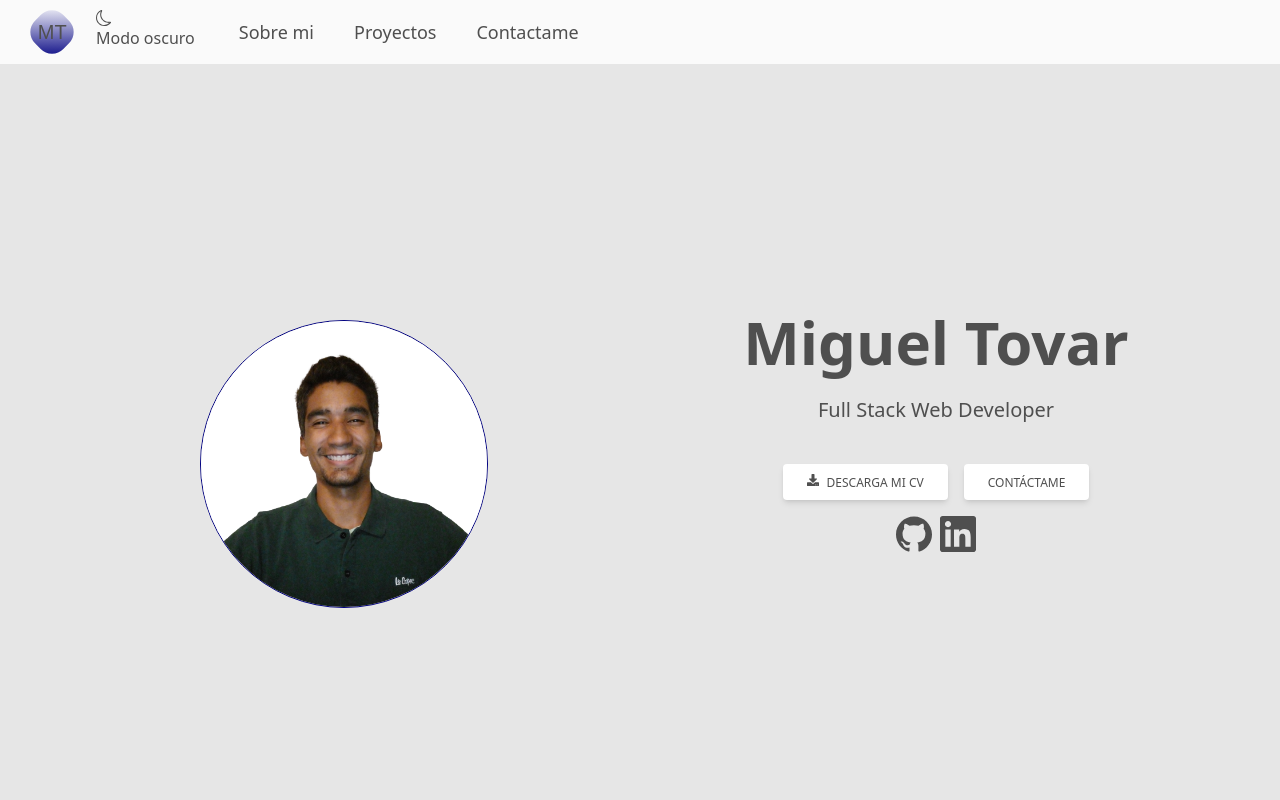
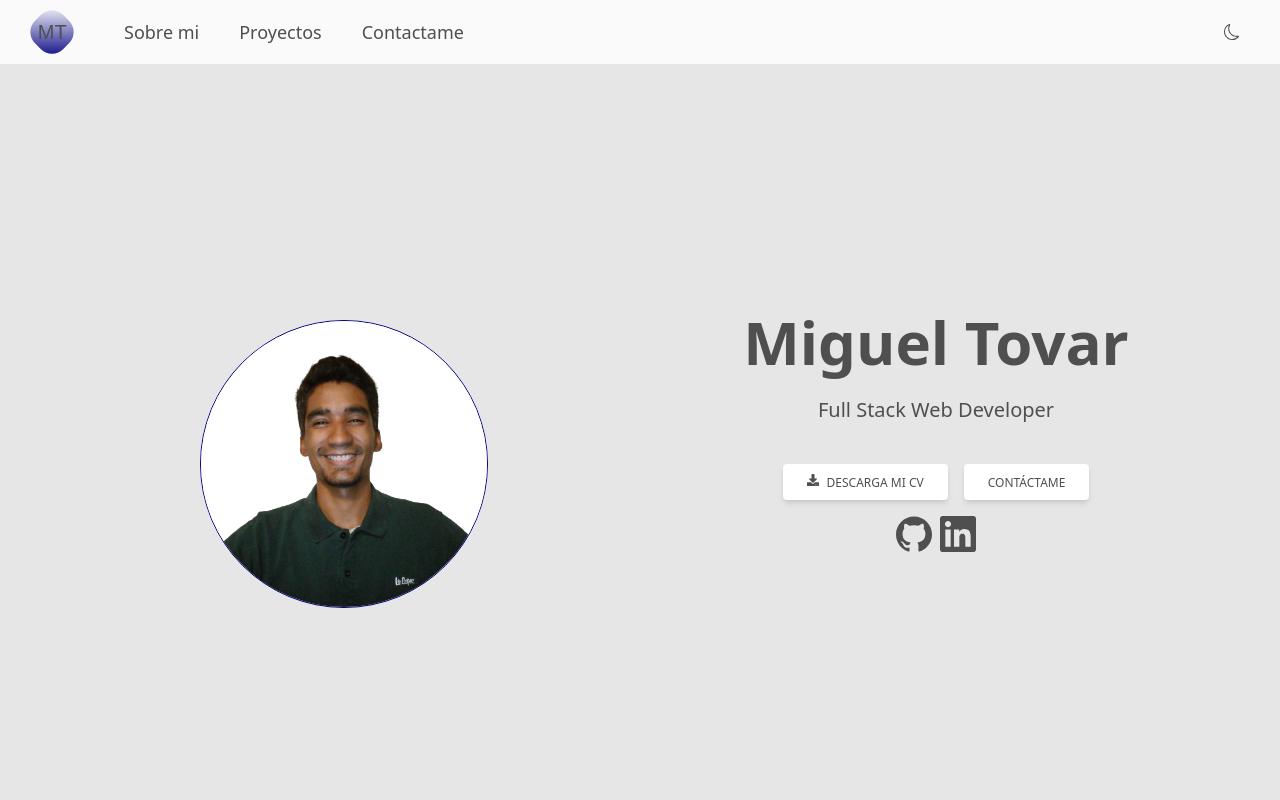
Before and after one commit to Migtovarve/portafolio, a React (Create React App) app: page / in a window 1280 px wide. Shown: the top 800 px of the page. Built offline with nearby package versions, Linux system fonts and the light colour scheme.

Commit message:
dark mode funcional

```diff
--- a/src/Components/Nav/Nav.jsx
+++ b/src/Components/Nav/Nav.jsx
@@ -1,7 +1,6 @@
-/* This example requires Tailwind CSS v2.0+ */
+
 import { Disclosure } from '@headlessui/react'
 import { MenuIcon, XIcon } from '@heroicons/react/outline'
-import { eventWrapper } from '@testing-library/user-event/dist/utils/index.js'
 import { useEffect, useState } from 'react'
 import {  BsMoon, BsSun  } from 'react-icons/bs'
 import Logo from '../Logo/Logo.jsx'
@@ -17,33 +16,30 @@ function classNames(...classes) {
 }
 
 export default function Nav() {
-  const [dark, setDark] = useState(false)
+  const [dark, setDark] = useState('')
   const [toggleI, setToggleI] = useState(<BsMoon alt='icon theme' id='toggle-icon'/>)
+  const [toggleText, setToggleText] = useState("Modo oscuro")
+
   useEffect( () => {
+    const toggleTheme = document.getElementById("toggle-theme")
+    const toggleThemeSm = document.getElementById("toggle-theme-sm")
+    toggleTheme.addEventListener("click", async(e)=> {
+      e.preventDefault();
+      document.body.classList.toggle("dark");
+      setDark(document.body.classList.contains("dark"))
+    })
+  }, [])
 
-    const toggleTheme = document.getElementById("toggle-theme")
-    const toggleIcon = document.getElementById("toggle-icon")
-    const toggleText = document.getElementById("toggle-text")
-
-    toggleTheme.addEventListener("click", ()=> {
-      console.log(document.body);
-      document.body.classList.toggle("dark");
-      console.log(document.body);
-      if(document.body.classList.contains("dark")){
-        setToggleI(<BsSun alt='icon theme' id='toggle-icon'/>)
-      }
-      // if(dark) {
-      //   setDark(true)
-      //   setToggleI(<BsSun alt='icon theme' id='toggle-icon'/>)
-      // } else {
-      //   setDark(false)
-      //   setToggleI(<BsMoon alt='icon theme' id='toggle-icon'/>)
-      // }
-
-    })
-
-  })
-
+  useEffect(()=> {
+    //console.log(dark)
+    if ( dark === true ) {
+      setToggleI(<BsSun alt='icon theme' id='toggle-icon'/>)
+      setToggleText("Modo claro")
+    } else {
+      setToggleI(<BsMoon alt='icon theme' id='toggle-icon'/>)
+      setToggleText("Modo oscuro")
+    }
+  }, [dark] )
 
 
   return (
@@ -51,7 +47,7 @@ export default function Nav() {
       {({ open }) => (
         <>
           <div className="max-w-7xl mx-auto px-2 sm:px-6 lg:px-8">
-            <div className="relative flex items-center justify-between h-16">
+            <div className="relative flex items-center justify-between h-16 z-10">
               <div className="absolute inset-y-0 left-0 flex items-center sm:hidden">
                 {/* Mobile menu button*/}
                 <Disclosure.Button className="inline-flex items-center justify-center p-2 rounded-md  hover:scale-105 hover:bg-white hover: hover:scale-105 font-medium transition duration-150 ">
@@ -70,15 +66,17 @@ export default function Nav() {
                   <Logo/>
                 </div>
 
+
+                <div id="toggle-theme" className='switches h-[2.75rem] absolute right-[0rem] px-[8px] '>
+                        <div className='toggle-theme cursor-pointer flex justify-end items-center h-full'>
+                            {toggleI}
+                        </div>
+                </div>
+
                 <div className="hidden sm:block sm:ml-6">
                   <div className="flex space-x-4">
 
-                    <div className='switches'>
-                        <div id="toggle-theme"className='toggle-theme cursor-pointer'>
-                          {<BsMoon alt='icon theme' id='toggle-icon' />}
-                          <p className='toggle-theme__text' id='toggle-text'>Modo oscuro</p>
-                        </div>
-                    </div>
+
                     <div className='colors'>
                       <div className='colors'></div>
                     </div>
```
Also changed, not shown: 1 other file (tests, documents, lock files or other folders).
